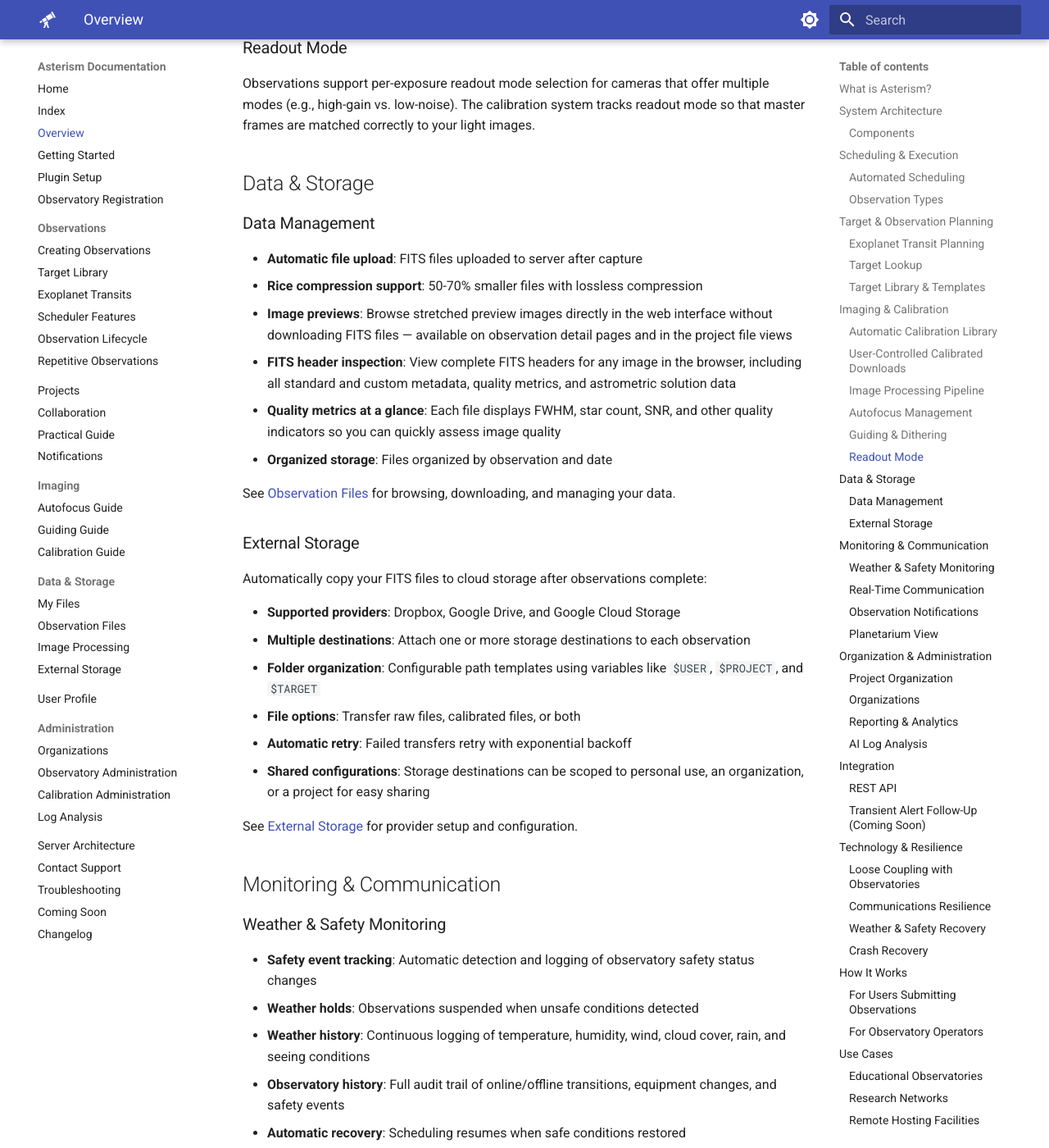
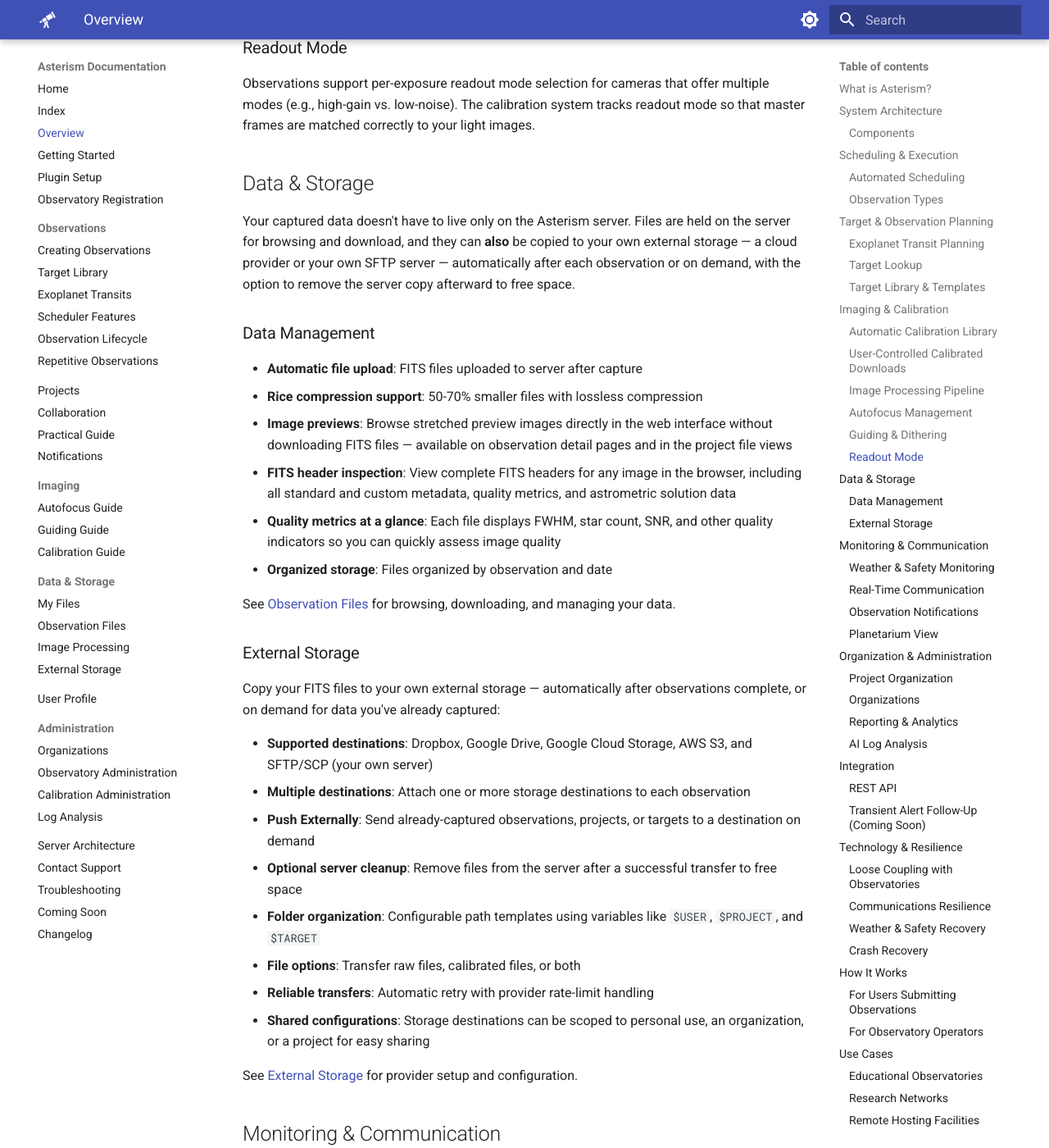
Before and after one commit to First-Light-Systems/nina-scheduler-docs, an MkDocs documentation site: the page built from docs/OVERVIEW.md, in a window 1280 px wide and 1400 px high, scrolled down 4599 px. Shown: the whole window at 82% size. Built offline with MkDocs 1.6.1 and Material for MkDocs 9.7.7, drawn with Linux system fonts in a browser that asks for light colours.

Commit message:
docs(overview): note data can be stored beyond the server (external storage)
Adds an intro to the Data & Storage section stating captured data can also be
copied to your own external storage (cloud or SFTP), automatically or on demand,
with optional server cleanup. Also refreshes the External Storage summary to
match the current product: all five destination types (adds AWS S3 + SFTP/SCP),
Push Externally, optional server cleanup, and accurate retry wording (drops
"exponential backoff"). Doc set → 2.27.

Co-Authored-By: Claude Opus 4.8 <noreply@anthropic.com>
Claude-Session: https://claude.ai/code/session_01YAWWKrkj5C4rzdJ4MVNm9R

```diff
--- a/docs/OVERVIEW.md
+++ b/docs/OVERVIEW.md
@@ -151,6 +151,8 @@ Observations support per-exposure readout mode selection for cameras that offer
 
 ## Data & Storage
 
+Your captured data doesn't have to live only on the Asterism server. Files are held on the server for browsing and download, and they can **also** be copied to your own external storage — a cloud provider or your own SFTP server — automatically after each observation or on demand, with the option to remove the server copy afterward to free space.
+
 ### Data Management
 
 - **Automatic file upload**: FITS files uploaded to server after capture
@@ -164,13 +166,15 @@ See [Observation Files](OBSERVATION_FILES.md) for browsing, downloading, and man
 
 ### External Storage
 
-Automatically copy your FITS files to cloud storage after observations complete:
+Copy your FITS files to your own external storage — automatically after observations complete, or on demand for data you've already captured:
 
-- **Supported providers**: Dropbox, Google Drive, and Google Cloud Storage
+- **Supported destinations**: Dropbox, Google Drive, Google Cloud Storage, AWS S3, and SFTP/SCP (your own server)
 - **Multiple destinations**: Attach one or more storage destinations to each observation
+- **Push Externally**: Send already-captured observations, projects, or targets to a destination on demand
+- **Optional server cleanup**: Remove files from the server after a successful transfer to free space
 - **Folder organization**: Configurable path templates using variables like `$USER`, `$PROJECT`, and `$TARGET`
 - **File options**: Transfer raw files, calibrated files, or both
-- **Automatic retry**: Failed transfers retry with exponential backoff
+- **Reliable transfers**: Automatic retry with provider rate-limit handling
 - **Shared configurations**: Storage destinations can be scoped to personal use, an organization, or a project for easy sharing
 
 See [External Storage](EXTERNAL_STORAGE.md) for provider setup and configuration.
```
Also changed, not shown: other parts of docs/OVERVIEW.md (+1 -1 lines), docs/CHANGELOG.md (+8 -0 lines), docs/TOPIC_INDEX.md (+1 -1 lines), docs/index.md (+1 -1 lines).
